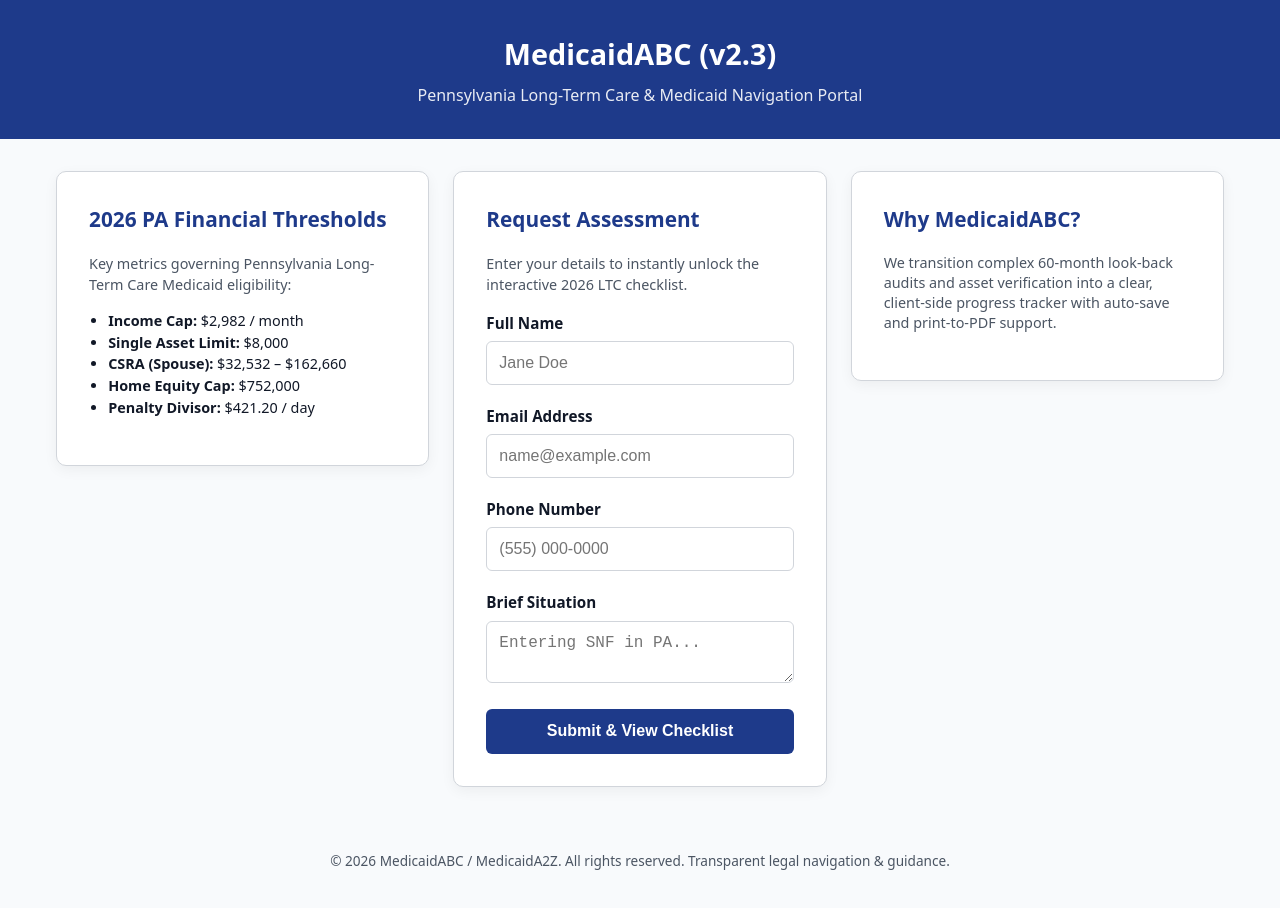
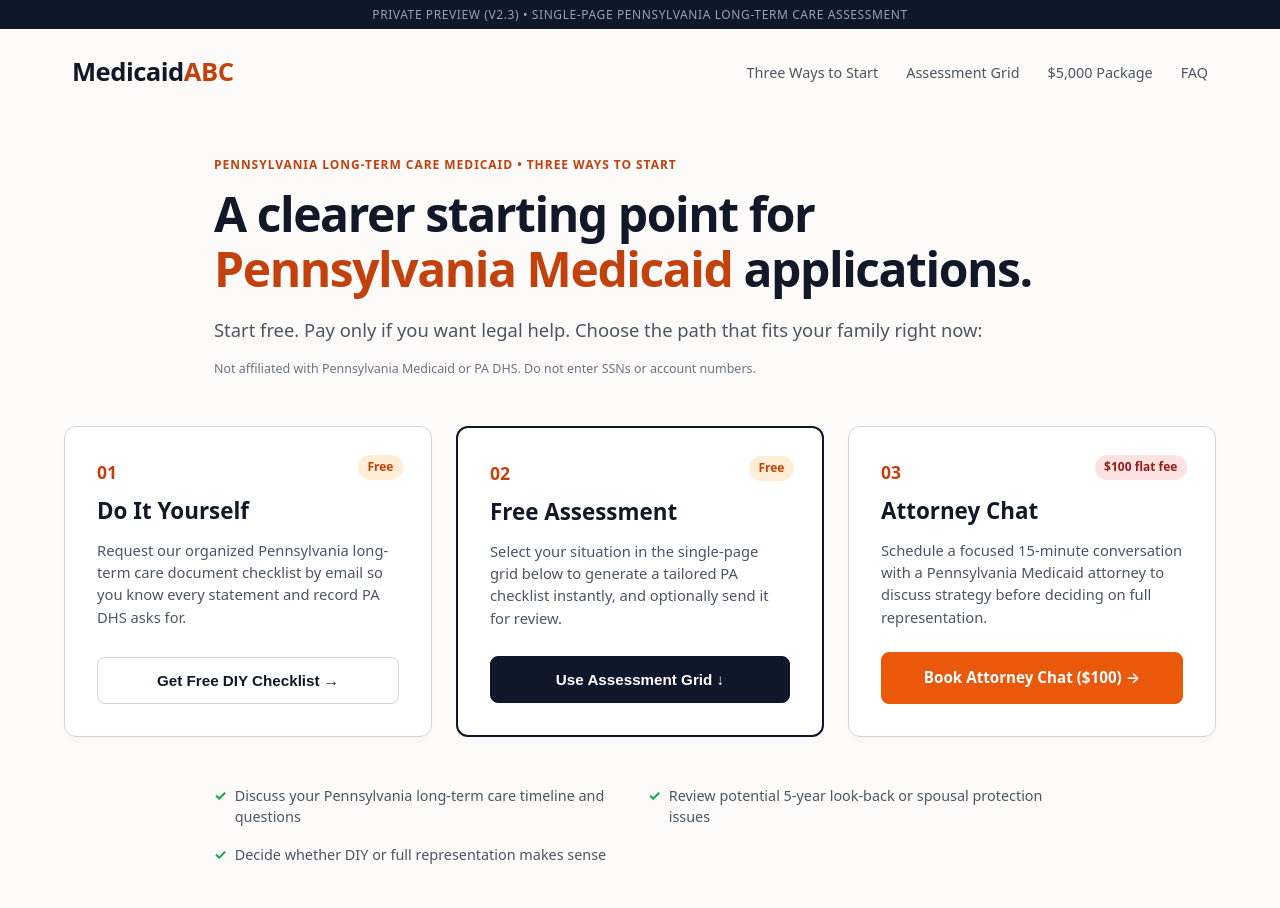
Before and after one commit to medicaida2z/medicaidabc, a plain HTML site: page index.html in a window 1280 px wide. Drawn offline with Linux system fonts and the light colour scheme.

Commit message:
Refactor index.html for layout and style improvements
Updated styles and structure for improved layout and design consistency. Added new elements for navigation and user interaction.

```diff
--- a/index.html
+++ b/index.html
@@ -6,13 +6,13 @@
   <title>MedicaidABC v2.3 | Pennsylvania Long-Term Care & Medicaid Navigation</title>
   <style>
     :root {
-      --primary: #1e3a8a;
-      --primary-hover: #1d4ed8;
-      --bg-color: #f8fafc;
+      --bg-color: #fcfbf9;
       --card-bg: #ffffff;
       --text-main: #111827;
       --text-muted: #4b5563;
       --border-color: #d1d5db;
+      --primary-orange: #c2410c;
+      --primary-dark: #0f172a;
       --success: #16a34a;
     }
 
@@ -26,67 +26,174 @@
       line-height: 1.5;
     }
 
-    header {
-      background: var(--primary);
-      color: #ffffff;
-      padding: 2rem 1rem;
+    /* Top Preview Bar */
+    .preview-bar {
+      background: #0f172a;
+      color: #94a3b8;
+      font-size: 0.75rem;
       text-align: center;
-    }
-    header h1 { margin: 0 0 0.5rem; font-size: 1.8rem; }
-    header p { margin: 0; font-size: 1rem; opacity: 0.9; }
-
-    /* Restored Multi-Column Grid Container */
-    .container {
-      max-width: 1200px;
-      margin: 2rem auto;
-      padding: 0 1rem;
-      display: grid;
-      grid-template-columns: repeat(auto-fit, minmax(320px, 1fr));
-      gap: 1.5rem;
-      align-items: start;
+      padding: 0.35rem 1rem;
+      letter-spacing: 0.05em;
+      text-transform: uppercase;
     }
 
-    /* Lead Form & Content Cards */
+    /* Header Nav */
+    header {
+      max-width: 1200px;
+      margin: 0 auto;
+      padding: 1.5rem 2rem;
+      display: flex;
+      justify-content: space-between;
+      align-items: center;
+      flex-wrap: wrap;
+      gap: 1rem;
+    }
+    .logo {
+      font-size: 1.6rem;
+      font-weight: 800;
+      color: var(--text-main);
+      letter-spacing: -0.02em;
+    }
+    .logo span { color: var(--primary-orange); }
+    nav {
+      display: flex;
+      gap: 1.75rem;
+      font-size: 0.9rem;
+      font-weight: 500;
+      color: var(--text-muted);
+    }
+    nav a { text-decoration: none; color: inherit; }
+    nav a:hover { color: var(--text-main); }
+
+    /* Hero Section */
+    .hero {
+      max-width: 900px;
+      margin: 2.5rem auto 3rem;
+      padding: 0 1.5rem;
+      text-align: left;
+    }
+    .hero-subtitle-tag {
+      font-size: 0.75rem;
+      font-weight: 700;
+      text-transform: uppercase;
+      letter-spacing: 0.08em;
+      color: var(--primary-orange);
+      margin-bottom: 0.75rem;
+      display: block;
+    }
+    .hero h1 {
+      font-size: 3rem;
+      line-height: 1.15;
+      margin: 0 0 1.25rem;
+      font-weight: 800;
+      letter-spacing: -0.03em;
+    }
+    .hero h1 span { color: var(--primary-orange); }
+    .hero p {
+      font-size: 1.15rem;
+      color: var(--text-muted);
+      margin: 0 0 0.5rem;
+    }
+    .disclaimer {
+      font-size: 0.78rem;
+      color: #6b7280;
+      margin-top: 1rem;
+    }
+
+    /* Three Cards Grid (v2.2 Layout Restored) */
+    .grid-3 {
+      max-width: 1200px;
+      margin: 0 auto 3rem;
+      padding: 0 1.5rem;
+      display: grid;
+      grid-template-columns: repeat(auto-fit, minmax(340px, 1fr));
+      gap: 1.5rem;
+    }
+
     .card {
       background: var(--card-bg);
       border: 1px solid var(--border-color);
-      border-radius: 10px;
+      border-radius: 12px;
       padding: 2rem;
-      box-shadow: 0 4px 14px rgba(0, 0, 0, 0.05);
+      box-shadow: 0 4px 6px -1px rgba(0, 0, 0, 0.02);
+      display: flex;
+      flex-direction: column;
+      position: relative;
     }
-    .card h2 { margin-top: 0; color: var(--primary); font-size: 1.3rem; }
-    .form-group { margin-bottom: 1.25rem; }
-    .form-group label { display: block; font-weight: 600; margin-bottom: 0.4rem; font-size: 0.95rem; }
-    .form-group input, .form-group textarea, .form-group select {
+
+    .card-badge {
+      position: absolute;
+      top: 1.75rem;
+      right: 1.75rem;
+      font-size: 0.75rem;
+      font-weight: 700;
+      color: var(--primary-orange);
+      background: #ffedd5;
+      padding: 0.2rem 0.6rem;
+      border-radius: 999px;
+    }
+
+    .card-num {
+      font-size: 1.1rem;
+      font-weight: 700;
+      color: var(--primary-orange);
+      margin-bottom: 0.5rem;
+    }
+    .card h3 {
+      font-size: 1.4rem;
+      margin: 0 0 0.75rem;
+      font-weight: 700;
+      color: var(--text-main);
+    }
+    .card p {
+      font-size: 0.92rem;
+      color: var(--text-muted);
+      margin: 0 0 1.5rem;
+      line-height: 1.5;
+      flex-grow: 1;
+    }
+
+    .btn {
+      display: block;
       width: 100%;
-      padding: 0.75rem;
+      text-align: center;
+      padding: 0.85rem 1rem;
+      border-radius: 8px;
+      font-weight: 600;
+      font-size: 0.95rem;
+      text-decoration: none;
+      cursor: pointer;
       border: 1px solid var(--border-color);
-      border-radius: 6px;
-      font-size: 1rem;
+      background: #ffffff;
+      color: var(--text-main);
+      transition: all 0.2s;
     }
-    .btn-submit {
-      background: var(--primary);
+    .btn:hover { background: #f3f4f6; }
+
+    .btn-dark {
+      background: var(--primary-dark);
       color: #ffffff;
-      border: none;
-      width: 100%;
-      padding: 0.85rem;
-      border-radius: 6px;
-      font-weight: 600;
-      font-size: 1rem;
-      cursor: pointer;
+      border-color: var(--primary-dark);
     }
-    .btn-submit:hover { background: var(--primary-hover); }
-    #form-error { color: #dc2626; display: none; margin-top: 0.75rem; font-weight: 500; font-size: 0.9rem; }
+    .btn-dark:hover { background: #1e293b; }
 
-    /* Post-Submission Interactive Checklist Panel (Spans full grid width when active) */
+    .btn-orange {
+      background: #ea580c;
+      color: #ffffff;
+      border-color: #ea580c;
+    }
+    .btn-orange:hover { background: #c2410c; }
+
+    /* Interactive Checklist Panel (Replaces grid when form is submitted) */
     #ltc-checklist-panel {
       display: none;
-      grid-column: 1 / -1;
+      max-width: 900px;
+      margin: 2rem auto 4rem;
+      padding: 2.5rem;
       background: var(--card-bg);
       border: 1px solid var(--border-color);
-      border-radius: 10px;
-      padding: 2rem;
-      box-shadow: 0 4px 14px rgba(0, 0, 0, 0.06);
+      border-radius: 12px;
+      box-shadow: 0 10px 25px -5px rgba(0, 0, 0, 0.05);
     }
     .checklist-header {
       display: flex;
@@ -95,145 +202,160 @@
       flex-wrap: wrap;
       gap: 1rem;
       border-bottom: 2px solid #e5e7eb;
-      padding-bottom: 1rem;
+      padding-bottom: 1.25rem;
       margin-bottom: 1.5rem;
     }
-    .checklist-header h2 { margin: 0; font-size: 1.35rem; color: var(--primary); }
-    .checklist-sub { margin: 0.25rem 0 0; font-size: 0.9rem; color: var(--text-muted); }
-    .btn-print {
-      background: var(--primary);
-      color: #ffffff;
-      border: none;
-      padding: 0.55rem 1rem;
-      border-radius: 6px;
-      font-weight: 600;
-      cursor: pointer;
-      font-size: 0.88rem;
-    }
-    .btn-print:hover { background: var(--primary-hover); }
+    .checklist-header h2 { margin: 0; font-size: 1.5rem; color: var(--text-main); }
+    .checklist-sub { margin: 0.3rem 0 0; font-size: 0.9rem; color: var(--text-muted); }
 
     .progress-wrap { background: #e5e7eb; border-radius: 999px; height: 10px; margin-bottom: 0.4rem; overflow: hidden; }
     .progress-fill { background: var(--success); height: 100%; width: 0%; transition: width 0.25s ease; }
-    .progress-label { font-size: 0.85rem; font-weight: 600; color: #374151; margin-bottom: 1.5rem; display: block; }
+    .progress-label { font-size: 0.85rem; font-weight: 600; color: #374151; margin-bottom: 1.75rem; display: block; }
 
     .checklist-category {
-      margin-top: 1.5rem;
-      margin-bottom: 0.6rem;
-      font-size: 0.98rem;
+      margin-top: 1.75rem;
+      margin-bottom: 0.75rem;
+      font-size: 0.95rem;
       font-weight: 700;
-      color: var(--primary);
+      color: var(--primary-orange);
       text-transform: uppercase;
-      letter-spacing: 0.03em;
+      letter-spacing: 0.04em;
     }
     .checklist-item {
       display: flex;
       align-items: flex-start;
-      gap: 0.75rem;
-      padding: 0.65rem 0.5rem;
+      gap: 0.85rem;
+      padding: 0.75rem 0.5rem;
       border-bottom: 1px solid #f3f4f6;
       cursor: pointer;
     }
     .checklist-item:hover { background: #f9fafb; }
     .checklist-item input[type="checkbox"] {
-      width: 19px;
-      height: 19px;
+      width: 20px;
+      height: 20px;
       margin-top: 2px;
       accent-color: var(--success);
       cursor: pointer;
       flex-shrink: 0;
     }
-    .checklist-text strong { display: block; font-size: 0.95rem; color: var(--text-main); font-weight: 600; }
+    .checklist-text strong { display: block; font-size: 0.96rem; color: var(--text-main); font-weight: 600; }
     .checklist-item.checked .checklist-text strong { text-decoration: line-through; color: var(--text-muted); }
-    .checklist-note { display: block; font-size: 0.82rem; color: var(--text-muted); margin-top: 0.2rem; }
+    .checklist-note { display: block; font-size: 0.83rem; color: var(--text-muted); margin-top: 0.25rem; }
 
-    footer {
-      text-align: center;
-      padding: 2rem;
-      font-size: 0.85rem;
+    /* Footer Trust Bullets */
+    .trust-footer {
+      max-width: 900px;
+      margin: 0 auto 4rem;
+      padding: 0 1.5rem;
+      display: grid;
+      grid-template-columns: repeat(auto-fit, minmax(280px, 1fr));
+      gap: 1rem;
+      font-size: 0.9rem;
       color: var(--text-muted);
     }
+    .trust-bullet { display: flex; align-items: flex-start; gap: 0.5rem; }
+    .trust-bullet span { color: var(--success); font-weight: bold; }
 
-    /* Print Formatting */
+    /* Print view formatting */
     @media print {
       body * { visibility: hidden; }
       #ltc-checklist-panel, #ltc-checklist-panel * { visibility: visible; }
-      #ltc-checklist-panel {
-        position: absolute; left: 0; top: 0; width: 100%; box-shadow: none; border: none; margin: 0; padding: 0;
-      }
+      #ltc-checklist-panel { position: absolute; left: 0; top: 0; width: 100%; border: none; box-shadow: none; margin: 0; padding: 1rem; }
       .btn-print { display: none; }
     }
   </style>
 </head>
 <body>
 
+  <div class="preview-bar">PRIVATE PREVIEW (v2.3) • Single-Page Pennsylvania Long-Term Care Assessment</div>
+
   <header>
-    <h1>MedicaidABC (v2.3)</h1>
-    <p>Pennsylvania Long-Term Care &amp; Medicaid Navigation Portal</p>
+    <div class="logo">Medicaid<span>ABC</span></div>
+    <nav>
+      <a href="#">Three Ways to Start</a>
+      <a href="#">Assessment Grid</a>
+      <a href="#">$5,000 Package</a>
+      <a href="#">FAQ</a>
+    </nav>
   </header>
 
-  <div class="container">
-
-    <!-- Info Card 1: 2026 Thresholds Overview -->
-    <div class="card">
-      <h2>2026 PA Financial Thresholds</h2>
-      <p style="color: var(--text-muted); font-size: 0.9rem;">
-        Key metrics governing Pennsylvania Long-Term Care Medicaid eligibility:
-      </p>
-      <ul style="padding-left: 1.2rem; font-size: 0.9rem; color: var(--text-main);">
-        <li><strong>Income Cap:</strong> $2,982 / month</li>
-        <li><strong>Single Asset Limit:</strong> $8,000</li>
-        <li><strong>CSRA (Spouse):</strong> $32,532 – $162,660</li>
-        <li><strong>Home Equity Cap:</strong> $752,000</li>
-        <li><strong>Penalty Divisor:</strong> $421.20 / day</li>
-      </ul>
+  <div class="hero">
+    <span class="hero-subtitle-tag">Pennsylvania Long-Term Care Medicaid • Three Ways to Start</span>
+    <h1>A clearer starting point for <span>Pennsylvania Medicaid</span> applications.</h1>
+    <p>Start free. Pay only if you want legal help. Choose the path that fits your family right now:</p>
+    <div class="disclaimer">Not affiliated with Pennsylvania Medicaid or PA DHS. Do not enter SSNs or account numbers.</div>
   </div>
 
-    <!-- Lead Intake Form Card (Center/Main Box) -->
-    <div class="card" id="form-card">
-      <h2>Request Assessment</h2>
-      <p style="color: var(--text-muted); font-size: 0.9rem; margin-bottom: 1rem;">
-        Enter your details to instantly unlock the interactive 2026 LTC checklist.
+  <!-- Three Service Cards Grid (v2.2 Exact Layout) -->
+  <div class="grid-3" id="main-grid">
+
+    <!-- Box 1: Do It Yourself -->
+    <div class="card">
+      <span class="card-badge">Free</span>
+      <div class="card-num">01</div>
+      <h3>Do It Yourself</h3>
+      <p>Request our organized Pennsylvania long-term care document checklist by email so you know every statement and record PA DHS asks for.</p>
+      <button type="button" class="btn" onclick="openIntakeForm('diy')">Get Free DIY Checklist &rarr;</button>
+    </div>
+
+    <!-- Box 2: Free Assessment Grid -->
+    <div class="card" style="border-color: #0f172a; border-width: 2px;">
+      <span class="card-badge">Free</span>
+      <div class="card-num">02</div>
+      <h3>Free Assessment</h3>
+      <p>Select your situation in the single-page grid below to generate a tailored PA checklist instantly, and optionally send it for review.</p>
+      <button type="button" class="btn btn-dark" onclick="openIntakeForm('assessment')">Use Assessment Grid &darr;</button>
+    </div>
+
+    <!-- Box 3: Attorney Chat -->
+    <div class="card">
+      <span class="card-badge" style="background: #fee2e2; color: #991b1b;">$100 flat fee</span>
+      <div class="card-num">03</div>
+      <h3>Attorney Chat</h3>
+      <p>Schedule a focused 15-minute conversation with a Pennsylvania Medicaid attorney to discuss strategy before deciding on full representation.</p>
+      <a href="#" class="btn btn-orange">Book Attorney Chat ($100) &rarr;</a>
+    </div>
+
+  </div>
+
+  <!-- Hidden Intake Form Modal / Card Section (Toggled on Box 1 or 2 click) -->
+  <div id="intake-form-card" class="card" style="max-width: 600px; margin: 0 auto 3rem; display: none;">
+    <h2>Enter Your Details to Unlock Checklist</h2>
+    <p style="color: var(--text-muted); font-size: 0.9rem; margin-bottom: 1.25rem;">
+      We'll instantly unlock your interactive 2026 PA LTC checklist and email your copy.
     </p>
 
     <form id="lead-intake-form" action="https://formspree.io/f/YOUR_FORMSPREE_ID" method="POST">
-        <div class="form-group">
-          <label for="name">Full Name</label>
-          <input type="text" id="name" name="name" placeholder="Jane Doe" required />
+      <div style="margin-bottom: 1rem;">
+        <label style="display: block; font-weight: 600; font-size: 0.9rem; margin-bottom: 0.3rem;">Full Name</label>
+        <input type="text" name="name" placeholder="Jane Doe" required style="width: 100%; padding: 0.7rem; border: 1px solid var(--border-color); border-radius: 6px;" />
       </div>
-        <div class="form-group">
-          <label for="email">Email Address</label>
-          <input type="email" id="email" name="email" placeholder="name@example.com" required />
+      <div style="margin-bottom: 1rem;">
+        <label style="display: block; font-weight: 600; font-size: 0.9rem; margin-bottom: 0.3rem;">Email Address</label>
+        <input type="email" name="email" placeholder="name@example.com" required style="width: 100%; padding: 0.7rem; border: 1px solid var(--border-color); border-radius: 6px;" />
       </div>
-        <div class="form-group">
-          <label for="phone">Phone Number</label>
-          <input type="tel" id="phone" name="phone" placeholder="(555) 000-0000" />
+      <div style="margin-bottom: 1rem;">
+        <label style="display: block; font-weight: 600; font-size: 0.9rem; margin-bottom: 0.3rem;">Phone Number</label>
+        <input type="tel" name="phone" placeholder="(555) 000-0000" style="width: 100%; padding: 0.7rem; border: 1px solid var(--border-color); border-radius: 6px;" />
       </div>
-        <div class="form-group">
-          <label for="notes">Brief Situation</label>
-          <textarea id="notes" name="notes" rows="2" placeholder="Entering SNF in PA..."></textarea>
+      <div style="margin-bottom: 1.25rem;">
+        <label style="display: block; font-weight: 600; font-size: 0.9rem; margin-bottom: 0.3rem;">Brief Situation / Care Status</label>
+        <textarea name="notes" rows="2" placeholder="Entering SNF in PA..." style="width: 100%; padding: 0.7rem; border: 1px solid var(--border-color); border-radius: 6px;"></textarea>
       </div>
 
-        <button type="submit" id="submit-btn" class="btn-submit">Submit &amp; View Checklist</button>
-        <p id="form-error">Submission error. Please check your network.</p>
+      <button type="submit" id="submit-btn" class="btn btn-dark">Submit &amp; View PA LTC Checklist</button>
+      <p id="form-error" style="color: #dc2626; display: none; margin-top: 0.5rem; font-size: 0.85rem; font-weight: 500;">Submission error. Please check your network connection.</p>
     </form>
   </div>
 
-    <!-- Info Card 3: Portal Benefits -->
-    <div class="card">
-      <h2>Why MedicaidABC?</h2>
-      <p style="color: var(--text-muted); font-size: 0.9rem; line-height: 1.4;">
-        We transition complex 60-month look-back audits and asset verification into a clear, client-side progress tracker with auto-save and print-to-PDF support.
-      </p>
-    </div>
-
-    <!-- Hidden Checklist Panel (Expands to fill grid upon submission) -->
+  <!-- Interactive Checklist Panel (Revealed after submission) -->
   <div id="ltc-checklist-panel">
     <div class="checklist-header">
       <div>
-          <h2>✅ Request Received — 2026 PA Medicaid LTC Checklist</h2>
-          <p class="checklist-sub">Check items off as you gather them. Progress saves automatically.</p>
+        <h2>✅ 2026 PA Medicaid LTC Requirements Checklist</h2>
+        <p class="checklist-sub">Check items off as you gather them. Your progress saves automatically in this browser.</p>
       </div>
-        <button type="button" class="btn-print" onclick="window.print()">🖨️ Print / Save PDF</button>
+      <button type="button" class="btn btn-dark btn-print" style="width: auto;" onclick="window.print()">🖨️ Print / Save PDF</button>
     </div>
 
     <div class="progress-wrap"><div class="progress-fill" id="progress-fill"></div></div>
@@ -242,11 +364,12 @@
     <div id="checklist-items-container"></div>
   </div>
 
+  <!-- Trust Footer Bullets -->
+  <div class="trust-footer">
+    <div class="trust-bullet"><span>✓</span> Discuss your Pennsylvania long-term care timeline and questions</div>
+    <div class="trust-bullet"><span>✓</span> Review potential 5-year look-back or spousal protection issues</div>
+    <div class="trust-bullet"><span>✓</span> Decide whether DIY or full representation makes sense</div>
   </div>
-
-  <footer>
-    &copy; 2026 MedicaidABC / MedicaidA2Z. All rights reserved. Transparent legal navigation &amp; guidance.
-  </footer>
 
   <script>
     const paMedicaidChecklist = [
@@ -298,6 +421,11 @@
         ]
       }
     ];
+
+    function openIntakeForm(type) {
+      document.getElementById("intake-form-card").style.display = "block";
+      document.getElementById("intake-form-card").scrollIntoView({ behavior: "smooth" });
+    }
 
     function renderChecklist() {
       const container = document.getElementById("checklist-items-container");
@@ -360,8 +488,11 @@
         });
 
         if (response.ok) {
-          // Hide side cards and form card, then reveal checklist across full grid
-          document.querySelectorAll('.card').forEach(c => c.style.display = 'none');
+          // Hide top grid and intake form, reveal interactive checklist
+          document.getElementById("main-grid").style.display = "none";
+          document.getElementById("intake-form-card").style.display = "none";
+          document.querySelector(".hero").style.display = "none";
+
           const panel = document.getElementById("ltc-checklist-panel");
           panel.style.display = "block";
           renderChecklist();
@@ -371,7 +502,7 @@
         }
       } catch (err) {
         btn.disabled = false;
-        btn.textContent = "Submit & View Checklist";
+        btn.textContent = "Submit & View PA LTC Checklist";
         errorEl.style.display = "block";
       }
     });
```
Lines whose indentation alone changed are shown as unchanged.
